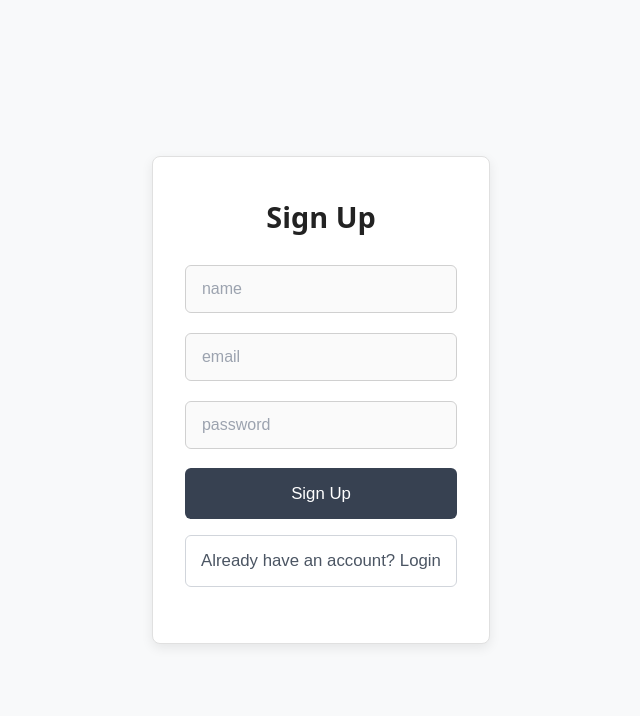
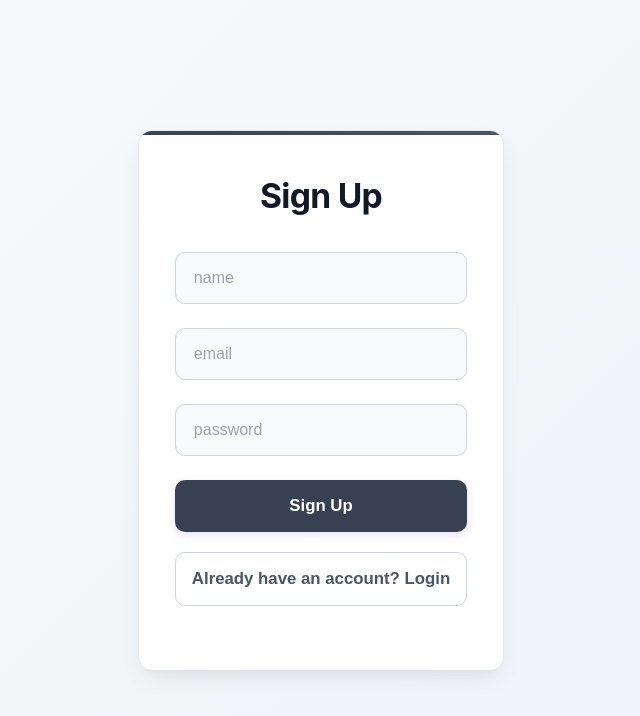
Before and after one commit to Abdulaziz5536/BMS, a React app in the folder frontend/: page /signup in a window 1280 px wide. Shown: the top 716 px of the page, without its empty margins (319-959 px from the left). Built offline with nearby package versions, Linux system fonts and the light colour scheme; the HTML template or start-up script is replaced by a standard one.

Commit message:
edited css

```diff
--- a/frontend/src/style.css
+++ b/frontend/src/style.css
@@ -3,86 +3,105 @@
   padding: 0;
   box-sizing: border-box;
 }
-body{
-      font-family: system-ui, -apple-system, BlinkMacSystemFont, 'Segoe UI', Roboto, sans-serif;
-  background-color: #f8f9fa;
-  color: #333;
+
+body {
+  font-family: 'Inter', system-ui, -apple-system, BlinkMacSystemFont, 'Segoe UI', Roboto, sans-serif;
+  background: linear-gradient(135deg, #f8fafc 0%, #eef2f6 100%);
+  color: #111827;
   min-height: 100vh;
   display: flex;
   justify-content: center;
   align-items: center;
   padding: 20px;
 }
+
 h1 {
-  font-size: 1.8rem;
-  font-weight: 600;
-  color: #222;
+  font-size: 2.1rem;
+  font-weight: 700;
+  color: #111827;
   text-align: center;
-  margin-bottom: 1.8rem;
+  margin-bottom: 2.25rem;
+  letter-spacing: -0.02em;
 }
-
-
 
 h2 {
   text-align: center;
-  font-size: 1rem;
+  font-size: 1.125rem;
   font-weight: 500;
-  margin: 1rem 0;
-  min-height: 1.4rem;
+  margin: 1.5rem 0 2rem;
+  min-height: 1.5rem;
+  color: #475569;
 }
 
 h2:empty {
   display: none;
 }
 
-
-h2 {
-  color: #374151;
-}
-
 h2:has(+ button) {
-  color: #166534;
+  color: #15803d;
+  font-weight: 600;
 }
 
 h2:not(:has(+ button)) {
-  color: #991b1b;
+  color: #b91c1c;
+  font-weight: 600;
 }
 
 
 .signup {
-   background-color: white;
+  background-color: white;
   width: 100%;
-  max-width: 420px;
-  padding: 2.5rem 2rem;
-  border-radius: 8px;
-  box-shadow: 0 4px 12px rgba(0, 0, 0, 0.08);
-  border: 1px solid #e0e0e0;
+  max-width: 440px;
+  padding: 2.75rem 2.25rem;
+  border-radius: 14px;
+  box-shadow:
+    0 10px 25px -5px rgba(0, 0, 0, 0.08),
+    0 8px 10px -6px rgba(0, 0, 0, 0.04);
+  border: 1px solid #e2e8f0;
+  position: relative;
+  overflow: hidden;
 }
 
+
+.signup::before {
+  content: '';
+  position: absolute;
+  inset: 0 0 auto 0;
+  height: 4px;
+  background: linear-gradient(to right, #374151, #4b5563);
+}
+
+
 .login {
-padding: 25px;
-margin: 100px auto;
-width: 300px;
-background-color: white;
-border-radius: 8px;
-box-shadow: 0 0 10px rgba(0, 0, 0, 0.1);
+  padding: 2.5rem 2rem;
+  margin: 80px auto;
+  width: 100%;
+  max-width: 400px;
+  background-color: white;
+  border-radius: 14px;
+  box-shadow:
+    0 10px 25px -5px rgba(0, 0, 0, 0.08),
+    0 8px 10px -6px rgba(0, 0, 0, 0.04);
+  border: 1px solid #e2e8f0;
 }
 
 input {
   width: 100%;
-  padding: 0.9rem 1rem;
-  margin-bottom: 1.2rem;
-  border: 1px solid #d0d0d0;
-  border-radius: 6px;
+  padding: 1rem 1.125rem;
+  margin-bottom: 1.5rem;
+  border: 1px solid #cbd5e1;
+  border-radius: 10px;
   font-size: 1rem;
-  background-color: #fafafa;
-  transition: border-color 0.15s ease, box-shadow 0.15s ease;
+  background-color: #f9fafb;
+  color: #111827;
+  transition: all 0.2s ease;
 }
 
 input:focus {
   outline: none;
   border-color: #9ca3af;
-  box-shadow: 0 0 0 3px rgba(156, 163, 175, 0.12);
+  background-color: white;
+  box-shadow: 0 0 0 4px rgba(99, 102, 241, 0.12);
 }
 
 input::placeholder {
@@ -91,34 +110,50 @@ input::placeholder {
 
 button {
   width: 100%;
-  padding: 0.95rem;
+  padding: 1rem;
   font-size: 1.05rem;
-  font-weight: 500;
+  font-weight: 600;
   color: #ffffff;
-  background-color: #374151;
+  background: #374151;
   border: none;
-  border-radius: 6px;
+  border-radius: 10px;
   cursor: pointer;
-  transition: background-color 0.2s ease;
-  margin-bottom: 1rem;
+  transition: all 0.22s ease;
+  box-shadow: 0 3px 10px rgba(99, 102, 241, 0.18);
+  margin-bottom: 1.25rem;
 }
 
 button:hover {
-  background-color: #4b5563;
+  background: #4b5563;
+  transform: translateY(-1.5px);
+  box-shadow: 0 8px 20px rgba(99, 102, 241, 0.28);
 }
 
 button:active {
-  background-color: #1f2937;
+  transform: translateY(0);
+  box-shadow: 0 3px 8px rgba(99, 102, 241, 0.2);
 }
 
 #navigate {
   background-color: transparent;
-  color: #4b5563;
-  border: 1px solid #d1d5db;
-  font-weight: 500;
+  color: #475569;
+  border: 1.5px solid #cbd5e1;
+  font-weight: 600;
+  box-shadow: none;
 }
 
 #navigate:hover {
-  background-color: #f3f4f6;
-  border-color: #9ca3af;
+  background-color: #f1f5f9;
+  border-color: #94a3b8;
+  color: #111827;
+  transform: translateY(-1px);
 }
+
+
+button:disabled {
+  background: #cbd5e1;
+  color: #64748b;
+  cursor: not-allowed;
+  transform: none;
+  box-shadow: none;
+}
```
